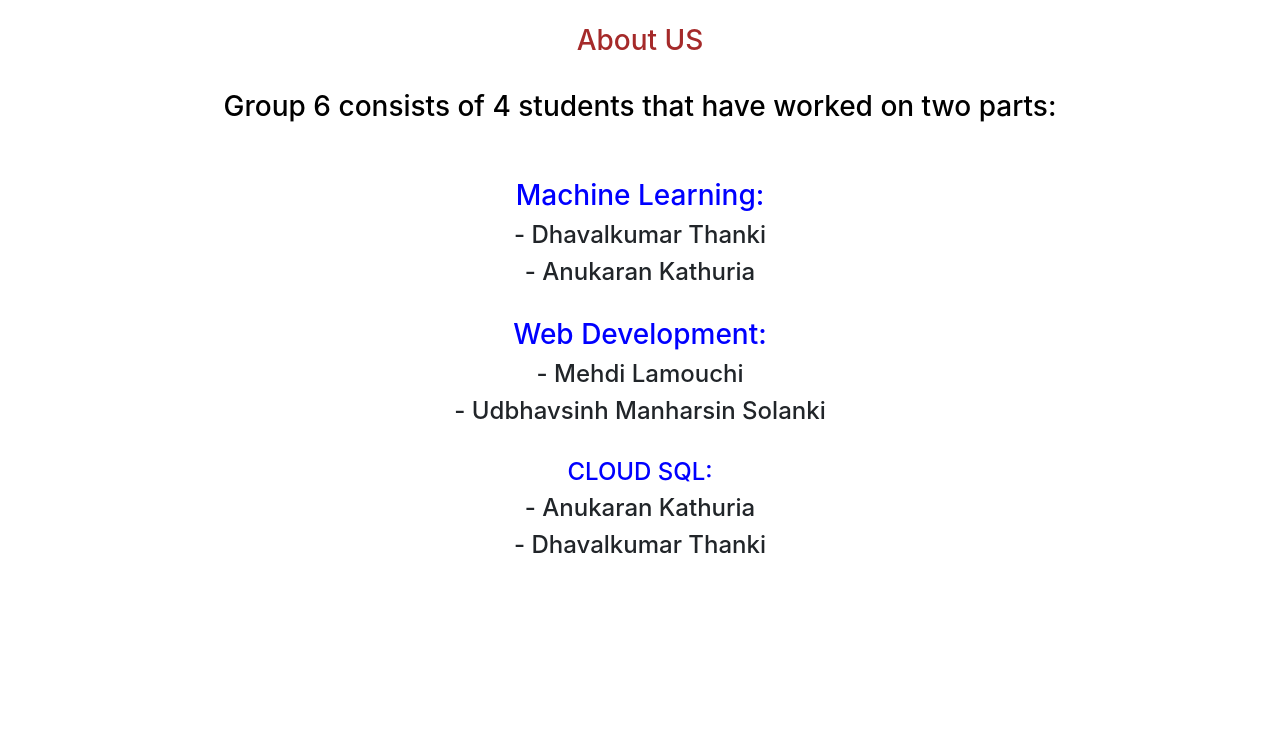
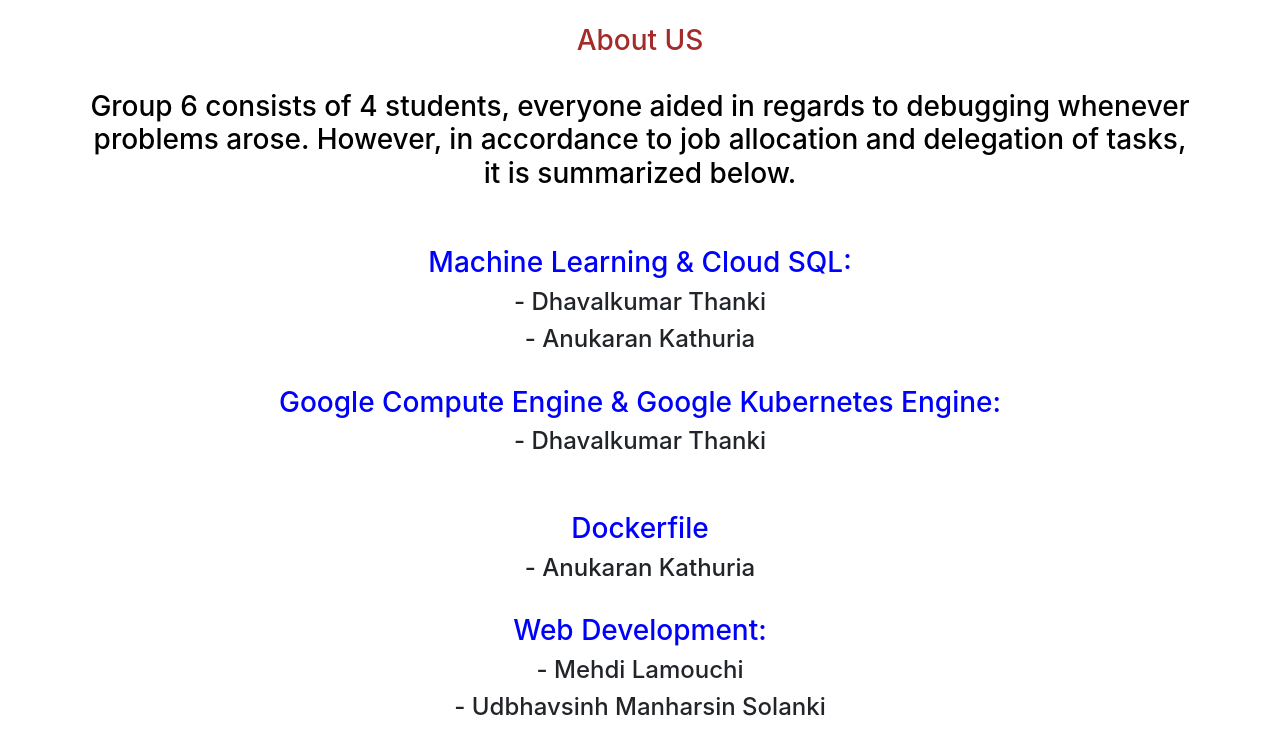
Before and after one commit to dathanki/CloudComputingG6, a Flask app: page /about in a window 1280 px wide. Shown: the part 56-810 px from the top of the page. Before the commit the page ends 609 px from the top, so only its background shows below. Run offline with Flask 2, Linux system fonts and the light colour scheme; parts of the project's set-up code (start-up, migrations or seed data) failed here and were passed over; some libraries are stand-ins or nearby versions.

Commit message:
update html

```diff
--- a/templates/about.html
+++ b/templates/about.html
@@ -4,20 +4,31 @@
 <br>
     <h3 style='color:brown'>{% block title %}About US{% endblock %}</h2>
     <br>
-    <h3 style='color:black'>Group 6 consists of 4 students that have worked on two parts:</h3>
+    <h3 style='color:black'>Group 6 consists of 4 students,
+        everyone aided in regards to debugging whenever problems arose. However,
+        in accordance to job allocation and delegation of tasks, it is summarized below.
+    </h3>
     <br>
 <br>
-<h3 style='color:blue'>Machine Learning:</h3>
+<h3 style='color:blue'>Machine Learning & Cloud SQL:</h3>
 <h4>- Dhavalkumar Thanki</h4>
 <h4>- Anukaran Kathuria</h4>
 <br>
+
+<h3 style='color:blue'>Google Compute Engine & Google Kubernetes Engine:</h3>
+<h4>- Dhavalkumar Thanki</h4>
+<br>
+
+<br>
+<h3 style='color:blue'>Dockerfile</h3>
+<h4>- Anukaran Kathuria</h4>
+<br>
+
 <h3 style='color:blue'>Web Development:</h3>
 <h4>- Mehdi Lamouchi</h4>
 <h4>- Udbhavsinh Manharsin Solanki</h4>
 <br>
-<h4 style='color:blue'>CLOUD SQL:</h4>
-<h4>- Anukaran Kathuria</h4>
-<h4>- Dhavalkumar Thanki</h4>
+
 
 </div>
 {% endblock %}
```
